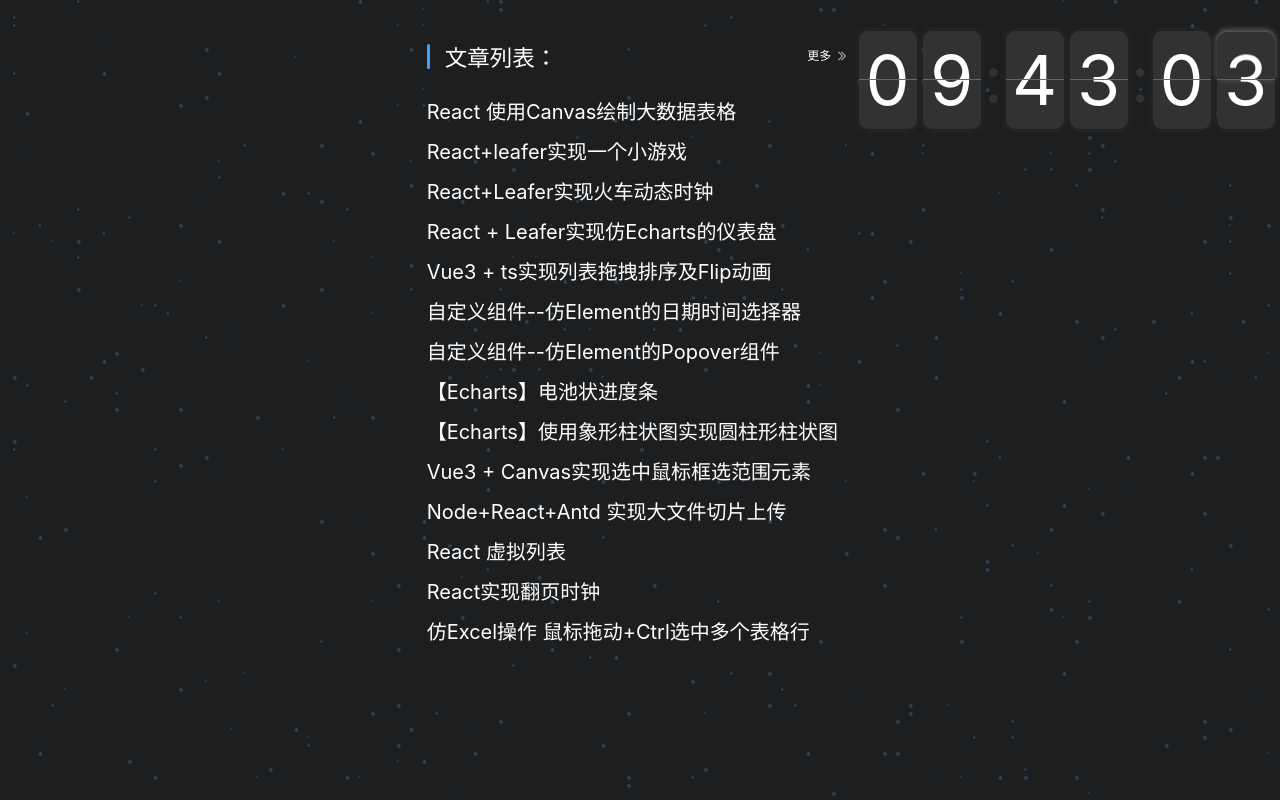
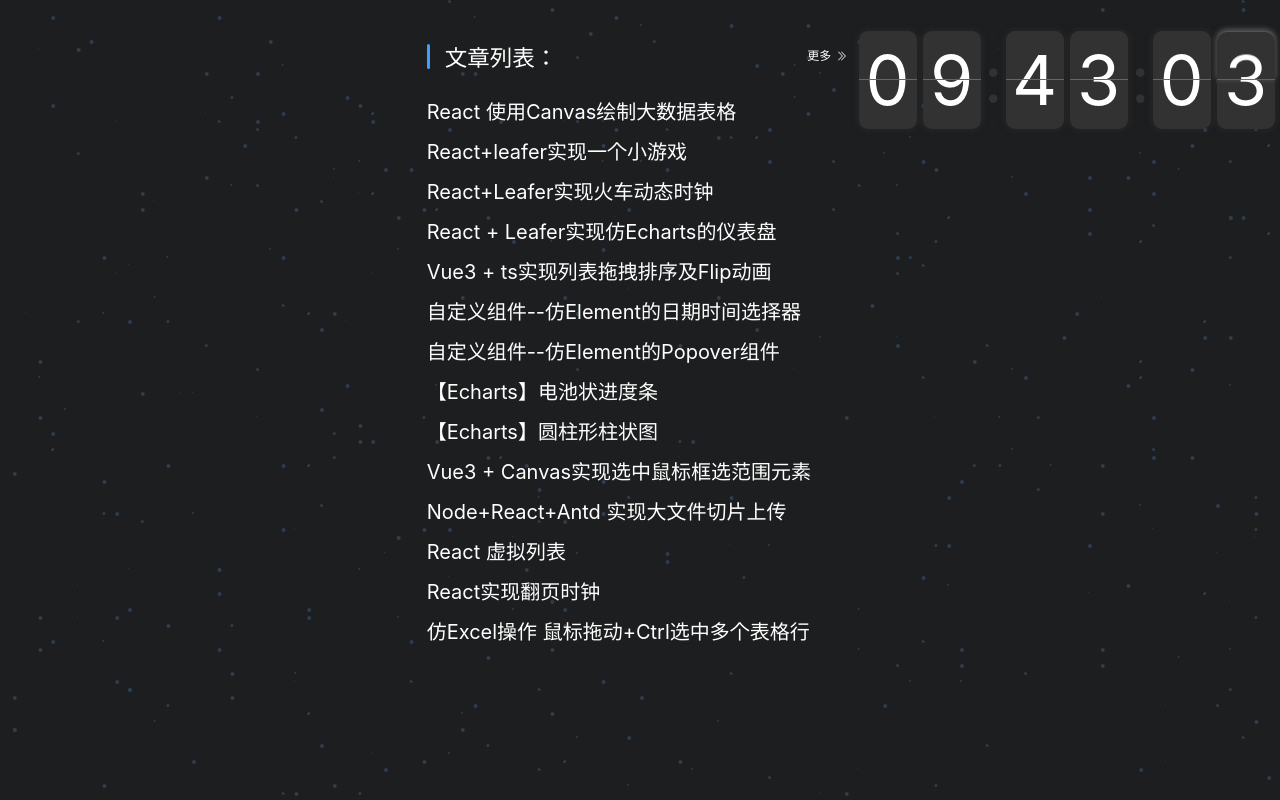
Before and after one commit to register2019/my-blog, a Vue app: page / in a window 1280 px wide. Built offline with nearby package versions, Linux system fonts and the light colour scheme.

Commit message:
feat: 引入实例图片

```diff
--- a/src/utils/mock.ts
+++ b/src/utils/mock.ts
@@ -4,7 +4,8 @@
     url: 'https://juejin.cn/post/7276344015451635764',
     isShowHome: true,
     isShowExample: true,
-    exampleUrl: ''
+    exampleUrl: new URL('@/assets/images/dynamicTable.png', import.meta.url).href,
+    height: 500
   },
   {
     title: 'React+leafer实现一个小游戏',
@@ -77,7 +78,7 @@
     exampleUrl: ''
   },
   {
-    title: '【Echarts】使用象形柱状图实现圆柱形柱状图',
+    title: '【Echarts】圆柱形柱状图',
     url: 'https://juejin.cn/post/7316357622848126995',
     isShowHome: true,
     isShowExample: true,
--- a/src/views/example/index.vue
+++ b/src/views/example/index.vue
@@ -14,7 +14,14 @@
     :key="docs.title"
     class="example"
   >
-    <img v-if="docs.exampleUrl" :src="docs.exampleUrl" style="width: 300px; height: 300px" />
+    <img
+      v-if="docs.exampleUrl"
+      :src="docs.exampleUrl"
+      :style="{
+        width: '300px',
+        height: docs.height ? `${docs.height}px` : '300px'
+      }"
+    />
     <template #footer>
       <div class="card-header">
         <span>{{ docs.title }}</span>
```
Also changed, not shown: src/assets/images/dynamicTable.png (added).
